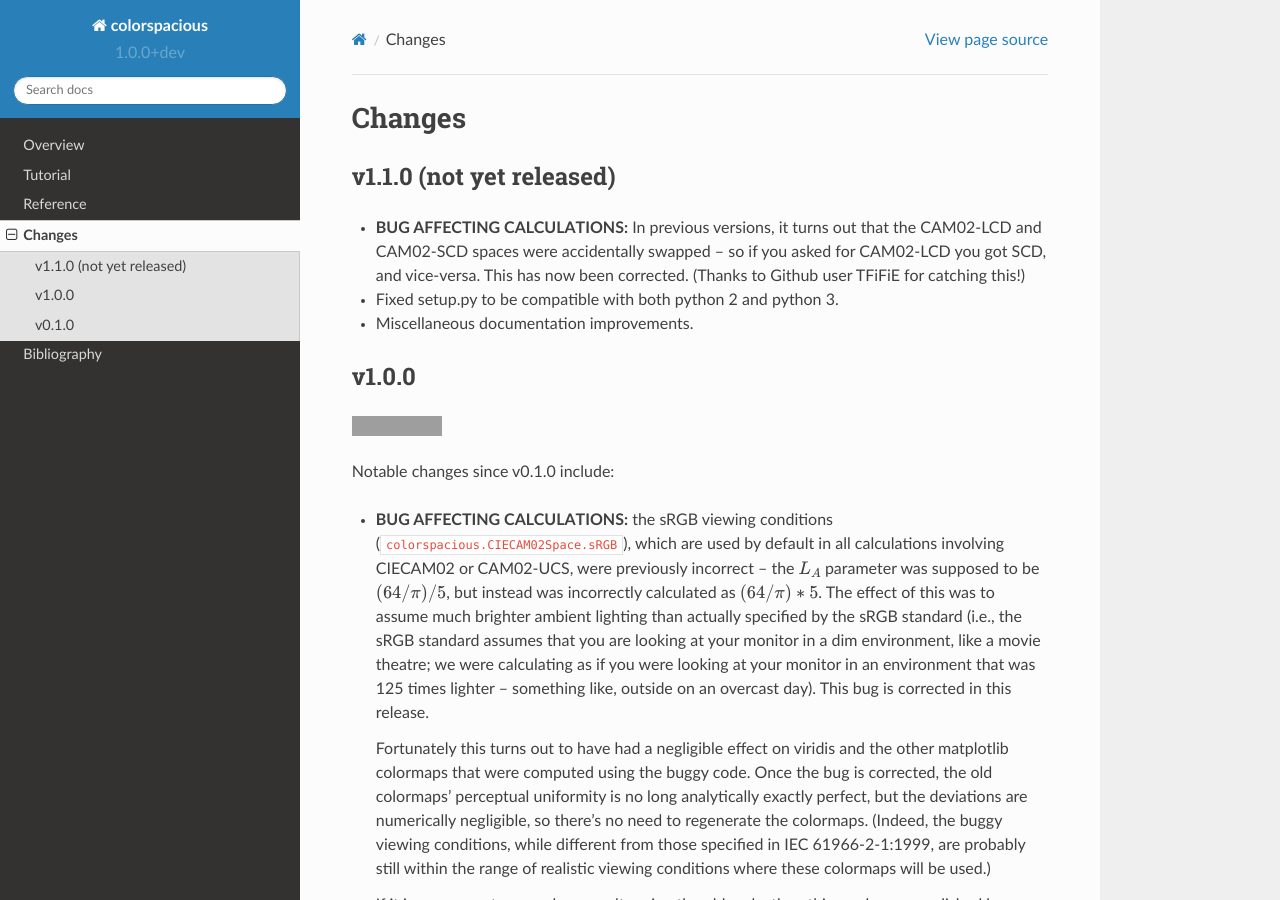
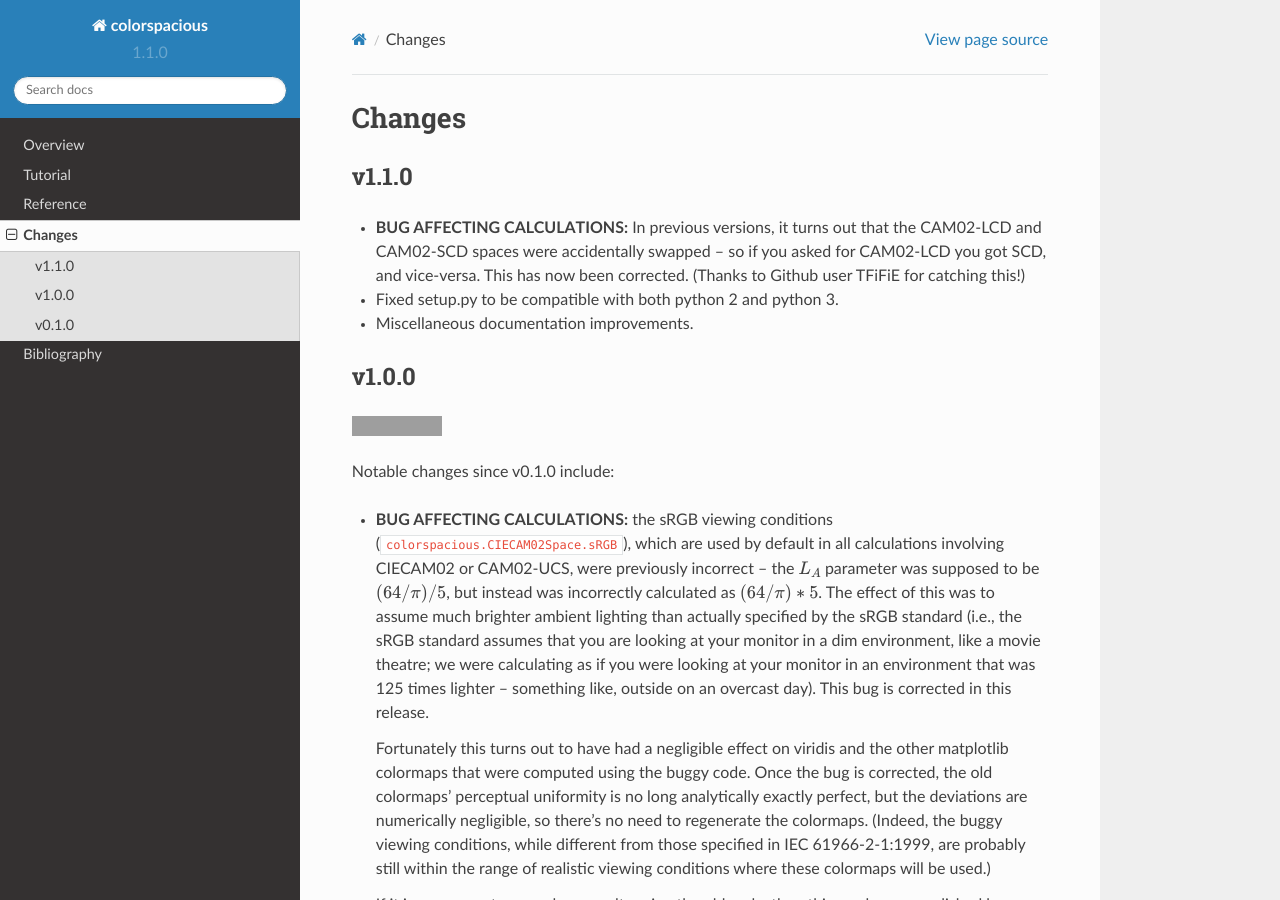
Before and after one commit to njsmith/colorspacious, a Sphinx documentation site: the page built from doc/changes.rst, in a window 1280 px wide and 900 px high. Built offline with Sphinx 7.4.7 and the Read the Docs theme 2.0.0, drawn with Linux system fonts in a browser that asks for light colours; grey boxes are pictures that could not be loaded.

Commit message:
Bump version to v1.1.0

```diff
--- a/colorspacious/version.py
+++ b/colorspacious/version.py
@@ -18,4 +18,4 @@
 # want. (Contrast with the special suffix 1.0.0.dev, which sorts *before*
 # 1.0.0.)
 
-__version__ = "1.0.0+dev"
+__version__ = "1.1.0"
--- a/doc/changes.rst
+++ b/doc/changes.rst
@@ -1,8 +1,8 @@
 Changes
 =======
 
-v1.1.0 (not yet released)
--------------------------
+v1.1.0
+------
 
 * **BUG AFFECTING CALCULATIONS:** In previous versions, it turns out
   that the CAM02-LCD and CAM02-SCD spaces were accidentally swapped –
```
